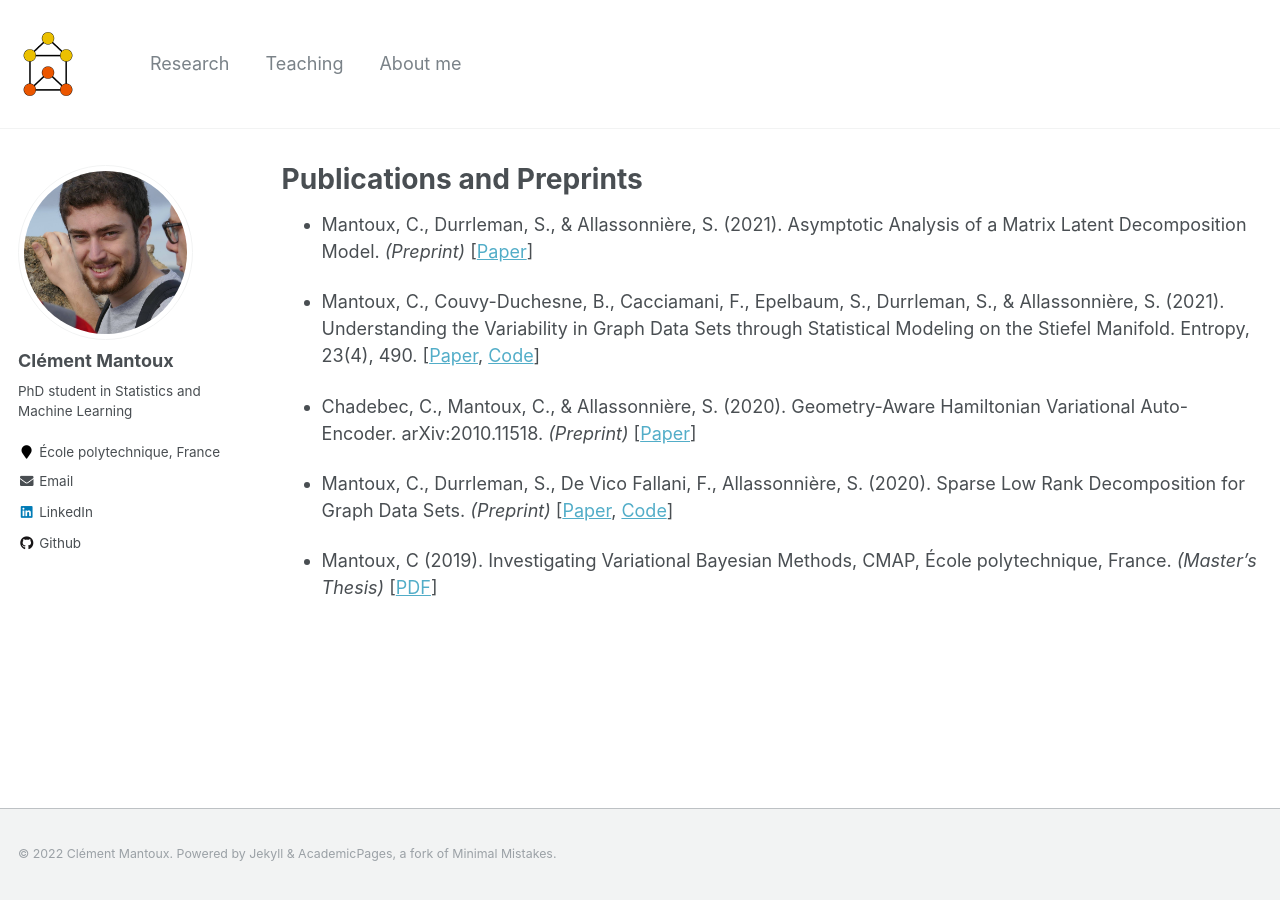
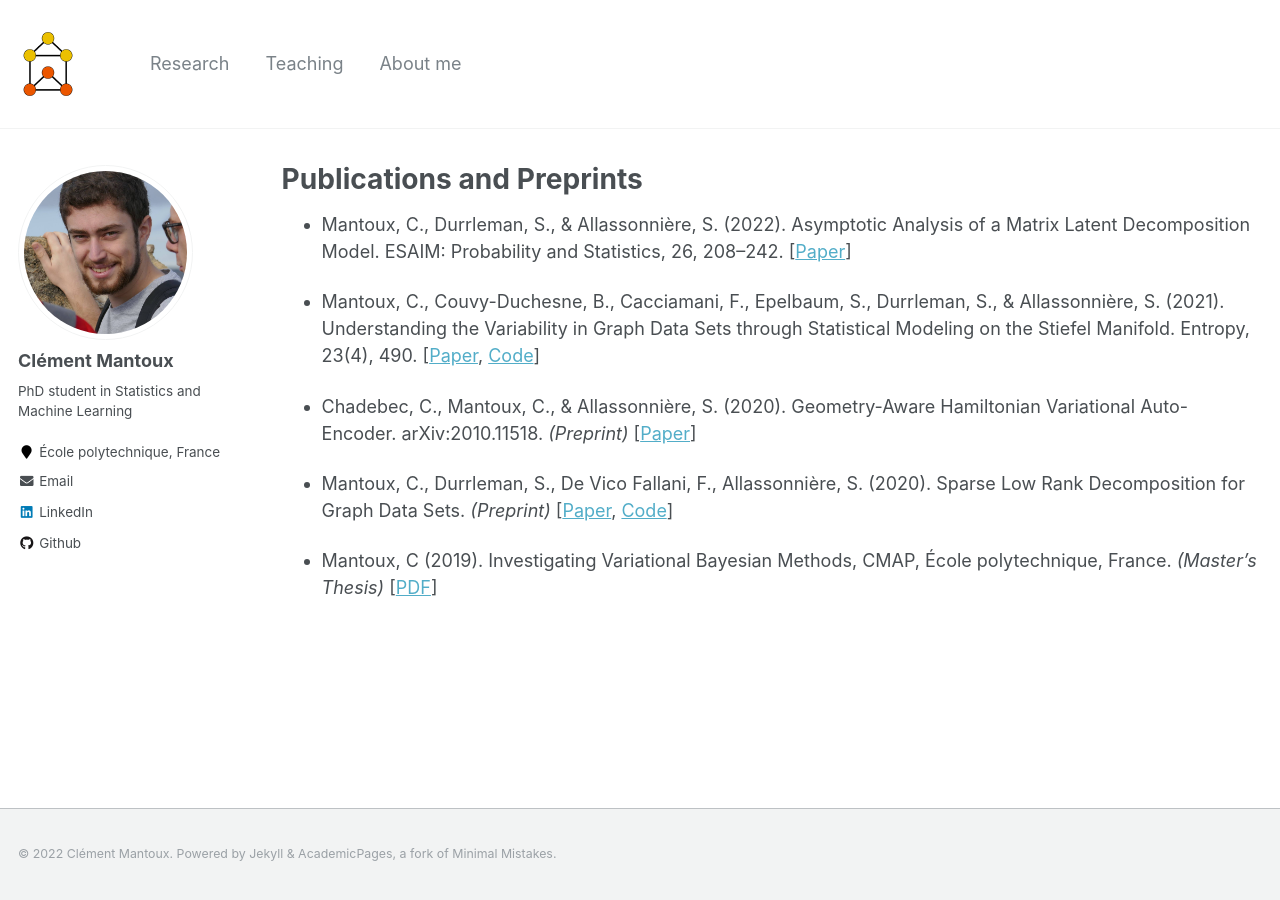
Before and after one commit to cmantoux/cmantoux.github.io, a Jekyll site: the page built from _pages/research.md, in a window 1280 px wide. Built offline with Jekyll 4.4.1, drawn with Linux system fonts in a browser that asks for light colours.

Commit message:
Add ESAIM-PS DOI

```diff
--- a/_pages/research.md
+++ b/_pages/research.md
@@ -7,9 +7,9 @@ author_profile: true
 
 {% include base_path %}
 
-- Mantoux, C., Durrleman, S., & Allassonnière, S. (2021). Asymptotic Analysis of a Matrix Latent Decomposition Model. *(Preprint)* [[Paper]({{ "/files/gsv_asymptotics.pdf" | prepend: base_path }})]
+- Mantoux, C., Durrleman, S., & Allassonnière, S. (2022). Asymptotic Analysis of a Matrix Latent Decomposition Model. ESAIM: Probability and Statistics, 26, 208–242. [[Paper](https://doi.org/10.1051/ps/2022004)]
 
-- Mantoux, C., Couvy-Duchesne, B., Cacciamani, F., Epelbaum, S., Durrleman, S., & Allassonnière, S. (2021). Understanding the Variability in Graph Data Sets through Statistical Modeling on the Stiefel Manifold. Entropy, 23(4), 490. [[Paper](https://www.mdpi.com/1099-4300/23/4/490), [Code](https://github.com/cmantoux/graph-spectral-variability)]
+- Mantoux, C., Couvy-Duchesne, B., Cacciamani, F., Epelbaum, S., Durrleman, S., & Allassonnière, S. (2021). Understanding the Variability in Graph Data Sets through Statistical Modeling on the Stiefel Manifold. Entropy, 23(4), 490. [[Paper](https://doi.org/10.3390/e23040490), [Code](https://github.com/cmantoux/graph-spectral-variability)]
 
 - Chadebec, C., Mantoux, C., & Allassonnière, S. (2020). Geometry-Aware Hamiltonian Variational Auto-Encoder. arXiv:2010.11518. *(Preprint)* [[Paper](http://arxiv.org/abs/2010.11518)]
 
```
